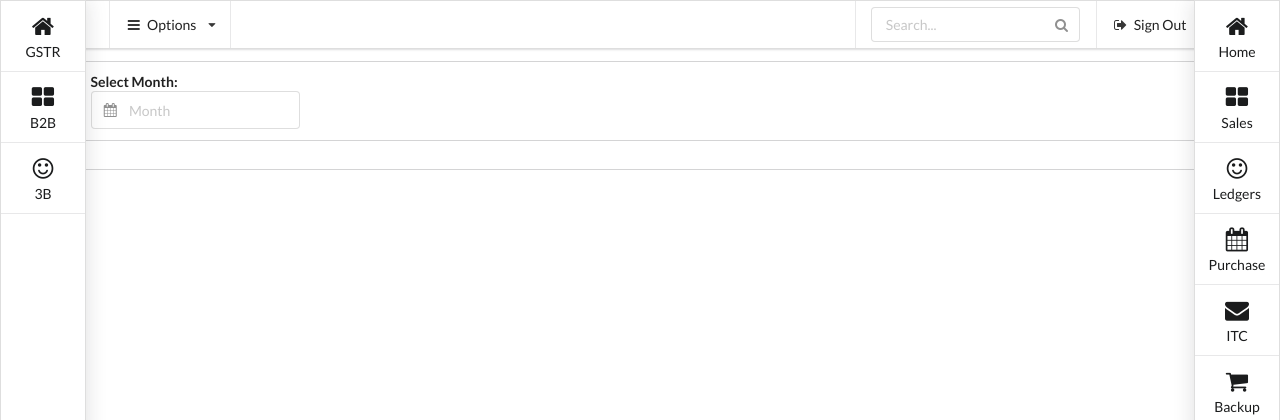
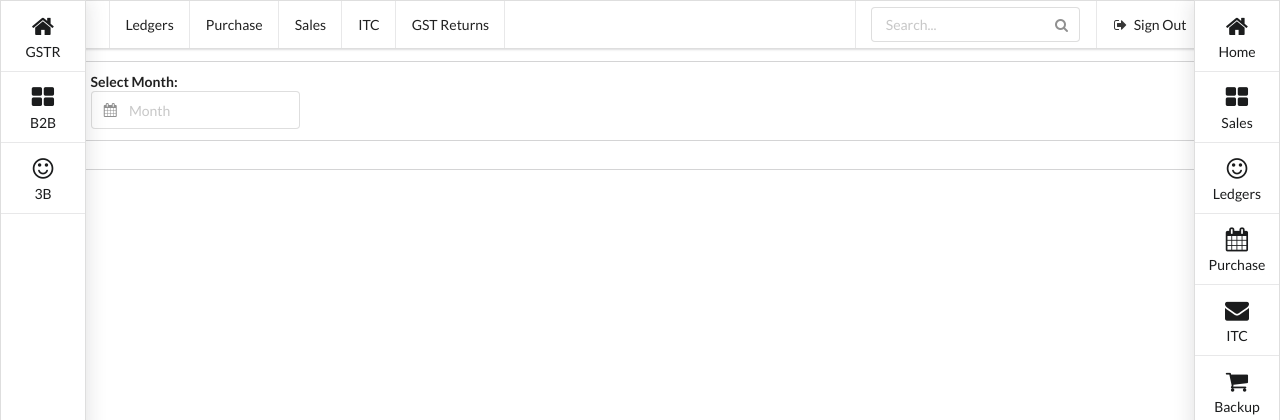
Before and after one commit to joydeep1701/GSTBull, a Flask app: page /sales/view in a window 1280 px wide. Shown: the top 420 px of the page. Run offline with Flask 2, Linux system fonts and the light colour scheme; the visitor is signed in with stand-in values (Sample User, id 1).

Commit message:
Layout fix

```diff
--- a/templates/horizontal_menu.html
+++ b/templates/horizontal_menu.html
@@ -6,14 +6,12 @@
       GSTBull
     {% endif %}
   </a> {% if session.company_id %}
-  <a class="ui dropdown item">
-      <i class="sidebar icon"></i>Options
-      <i class="dropdown icon"></i>
       <div class="menu">
         <div class="ui dropdown item">
           <span class="text">Ledgers</span>
           <div class="menu">
-            <div class="item">Add New Ledger</div>
+              <a href="{{url_for('addledger')}}" class="item">Add New Ledger</a>
+
             <div class="item">Display All</div>
             <div class="item">Summary</div>
           </div>
@@ -21,7 +19,7 @@
         <div class="ui dropdown item">
           <span class="text">Purchase</span>
           <div class="menu">
-            <div class="item">New Purchase Voucher</div>
+            <a href="{{url_for('addpurchase')}}" class="item">New Purchase Voucher</a>
             <div class="item">Display All</div>
             <div class="item">Summary</div>
           </div>
@@ -29,8 +27,8 @@
         <div class="ui dropdown item">
           <span class="text">Sales</span>
           <div class="menu">
-            <div class="item">New Sales Voucher</div>
-            <div class="item">Display All</div>
+            <a href="{{url_for('addsales')}}" class="item">New Sales Voucher</a>
+            <a href="{{url_for('viewsales')}}" class="item">View Sales Voucher</a>
             <div class="item">Summary</div>
           </div>
         </div>
@@ -44,7 +42,7 @@
         </div>
         <div class="item">GST Returns</div>
       </div>
-    </a>
+
    {% endif %}
   <div class="right menu">
     {% if session.company_id %}
--- a/templates/message_modal.html
+++ b/templates/message_modal.html
@@ -3,7 +3,7 @@
   <div class="header" id="message_modal_header">
     Modal Title
   </div>
-  <div class="content" id="message_modal_content">
+  <div class="scrolling content" id="message_modal_content">
     <div class="image">
       An image can appear on left or an icon
     </div>
```
